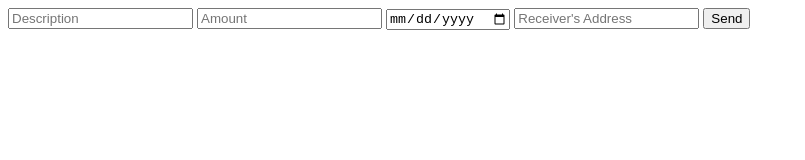
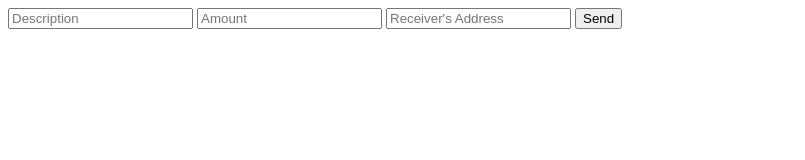
Before and after one commit to hannydevelop/peppubuild-desktop, a plain HTML site: page webapp.html in a window 1280 px wide. Shown: the whole page, without its empty margins (0-805 px from the left). Drawn offline with Linux system fonts and the light colour scheme.

Commit message:
removed due date, since its set automatically

```diff
--- a/webapp.html
+++ b/webapp.html
@@ -12,7 +12,6 @@
     <form method="POST" action="https://script.google.com/macros/s/AKfycbyGBKxwEdI7YO87zE3XAWqC6x-JhwxF9WAlLjHO11I/dev" target="iframe">
         <input name="Description" aria-placeholder="Description" type="text" placeholder="Description" required>
         <input name="Amount" type="number" placeholder="Amount" required>
-        <input name="Due Date" type="date" placeholder="Due Date" required>
         <input name="Receiver's Address" type="email" placeholder="Receiver's Address" required>
         <button type="submit">Send</button>
     </form>
```
